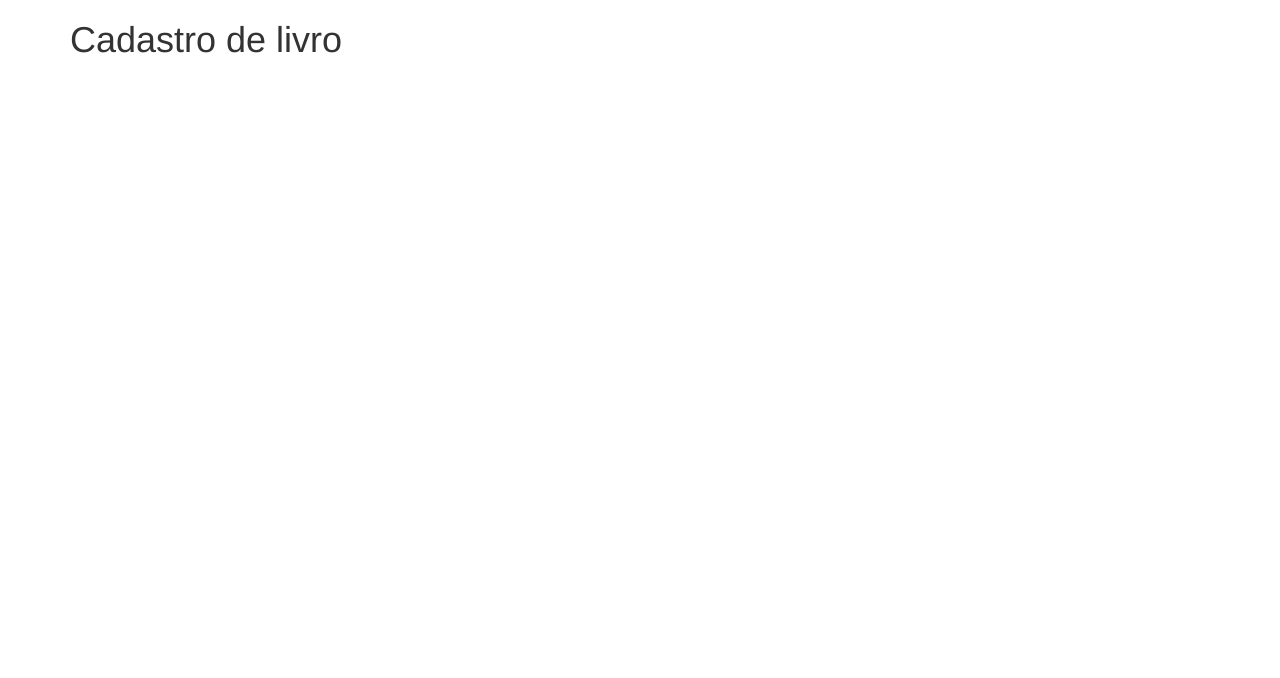
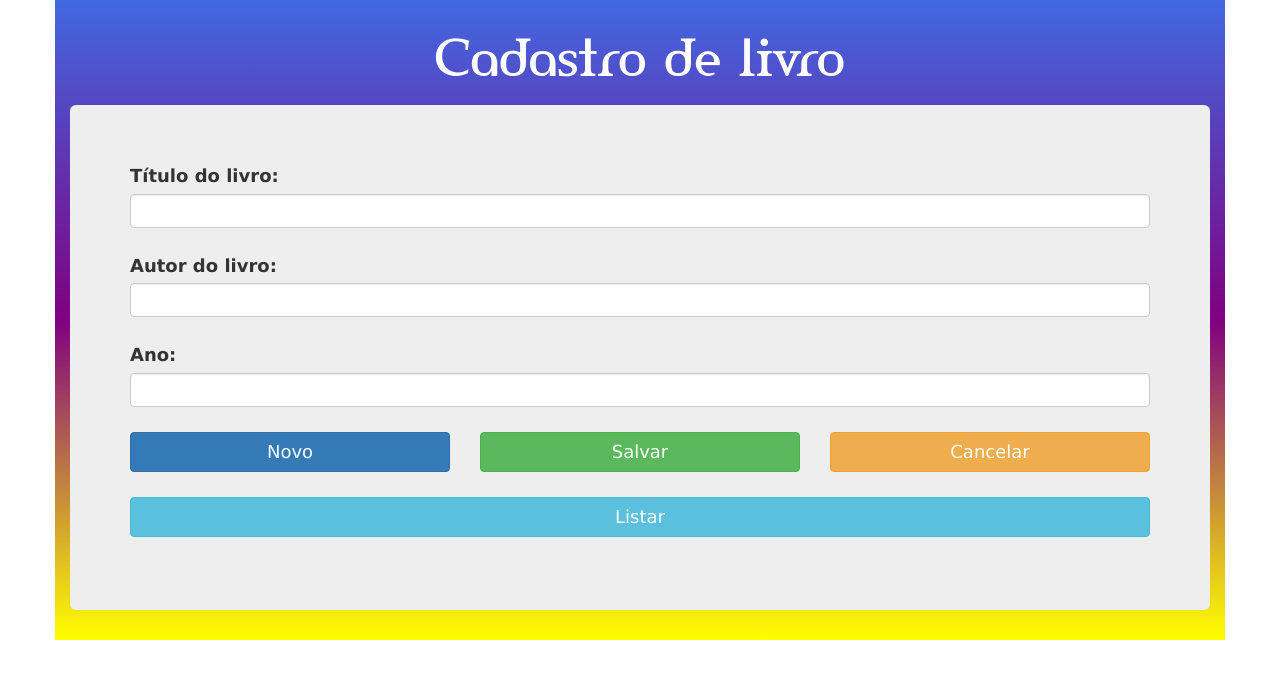
Before and after one commit to anderrf/PrjCadLivros, a website: page www/index.html in a window 1280 px wide. Drawn offline with Linux system fonts and the light colour scheme.

Commit message:
adição dos inputs e buttons, estilo

```diff
--- a/www/css/style.css
+++ b/www/css/style.css
@@ -1 +1,37 @@
 /**/
+
+.container{
+  background: linear-gradient(to bottom, royalblue, purple, yellow);
+}
+
+.linha{
+  margin-top: 10px;
+  margin-bottom: 10px;
+}
+
+@font-face{
+  font-family: "amerika";
+  src: url("../fonts/AMERIKA_.ttf") format("truetype");
+}
+
+h1{
+  font-family: amerika;
+  color: white;
+  font-size: 50px;
+  text-align: center;
+}
+
+label{
+  font-family: verdana;
+  font-size: 18px;
+}
+
+.btn{
+  font-family: verdana;
+  font-size: 18px;
+}
+
+input{
+  font-family: verdana;
+  font-size: 18px;
+}
--- a/www/index.html
+++ b/www/index.html
@@ -18,10 +18,67 @@
 
   <div class="container">
 
-    <div class="row">
+    <div class="row linha">
       <div class="col-xs-12">
         <h1>Cadastro de livro</h1>
       </div>
+    </div>
+
+    <div class="jumbotron">
+
+      <div class="row linha">
+        <div class="col-xs-12">
+          <div class="form-group">
+            <label for="">Título do livro:</label>
+            <input class="form-control" type="text" id="titulo" name="titulo">
+          </div>
+        </div>
+      </div>
+
+      <div class="row linha">
+        <div class="col-xs-12">
+          <div class="form-group">
+            <label for="">Autor do livro:</label>
+            <input class="form-control" type="text" id="autor" name="autor">
+          </div>
+        </div>
+      </div>
+
+      <div class="row linha">
+        <div class="col-xs-12">
+          <div class="form-group">
+            <label for="">Ano:</label>
+            <input class="form-control" type="number" id="ano" name="ano" max="2019" min="1900">
+          </div>
+        </div>
+      </div>
+
+      <div class="row linha">
+        <div class="col-xs-4">
+          <div class="form-group">
+            <button class="btn btn-block btn-primary" id="btnNovo">Novo</button>
+          </div>
+        </div>
+        <div class="col-xs-4">
+          <div class="form-group">
+            <button class="btn btn-block btn-success" id="btnSalvar">Salvar</button>
+          </div>
+        </div>
+        <div class="col-xs-4">
+          <div class="form-group">
+            <button class="btn btn-block btn-warning" id="btnCancelar">Cancelar</button>
+          </div>
+        </div>
+      </div>
+
+      <div class="row linha">
+        <div class="col-xs-12">
+          <div class="form-group">
+            <button class="btn btn-block btn-info" id="btnListar">Listar</button>
+          </div>
+        </div>
+      </div>
+
     </div>
 
   </div>
```
Also changed, not shown: www/fonts/AMERIKA_.ttf (added).
